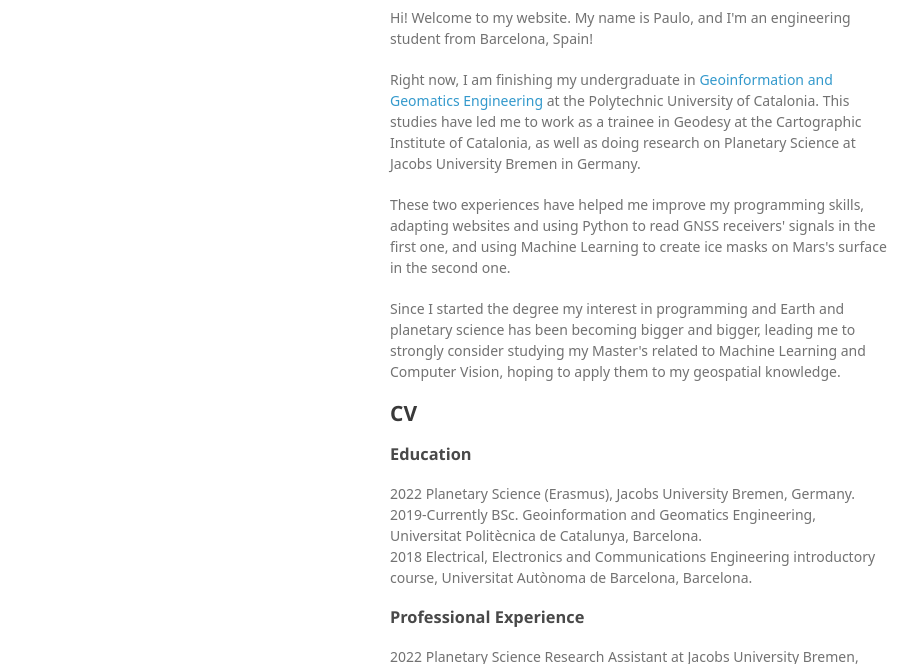
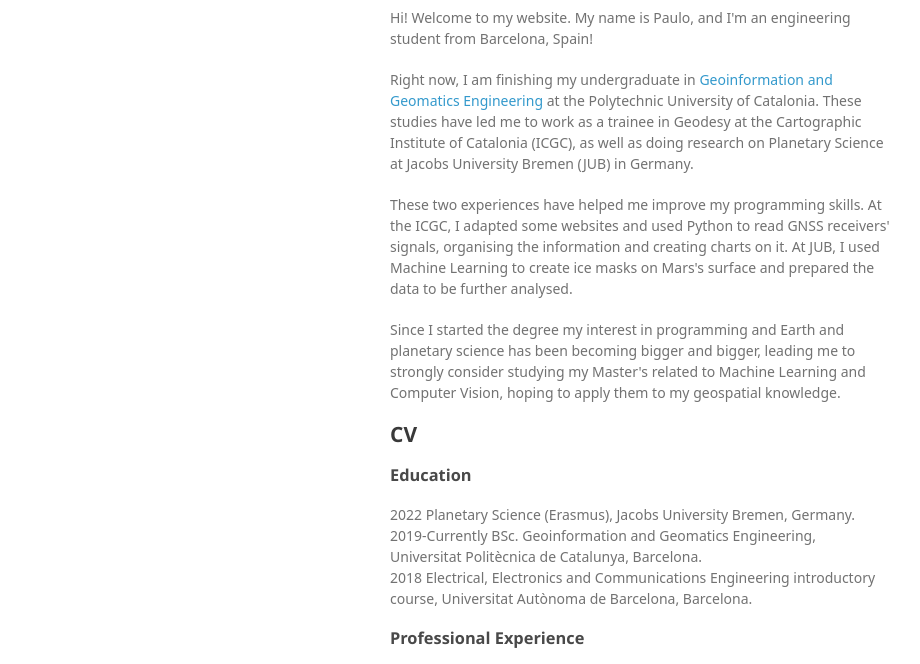
Before and after one commit to paulodeurmeneta/paulodeurmeneta.github.io, a plain HTML site: page index.html in a window 1280 px wide. Shown: the part 94-758 px from the top of the page, without its empty margins (180-1100 px from the left). Drawn offline with Linux system fonts and the light colour scheme; a web font is replaced by a local one.

Commit message:
Add files via upload

```diff
--- a/index.html
+++ b/index.html
@@ -20,9 +20,9 @@
 
   <p>Hi! Welcome to my website. My name is Paulo, and I'm an engineering student from Barcelona, Spain!</p>
 
-  <p>Right now, I am finishing my undergraduate in <a href='https://epseb.upc.edu/en/the-studies/gegg/gegg?set_language=en'>Geoinformation and Geomatics Engineering</a> at the Polytechnic University of Catalonia. This studies have led me to work as a trainee in Geodesy at the Cartographic Institute of Catalonia, as well as doing research on Planetary Science at Jacobs University Bremen in Germany.</p>
+  <p>Right now, I am finishing my undergraduate in <a href='https://epseb.upc.edu/en/the-studies/gegg/gegg?set_language=en'>Geoinformation and Geomatics Engineering</a> at the Polytechnic University of Catalonia. These studies have led me to work as a trainee in Geodesy at the Cartographic Institute of Catalonia (ICGC), as well as doing research on Planetary Science at Jacobs University Bremen (JUB) in Germany.</p>
 
-  <p>These two experiences have helped me improve my programming skills, adapting websites and using Python to read GNSS receivers' signals in the first one, and using Machine Learning to create ice masks on Mars's surface in the second one.</p>
+  <p>These two experiences have helped me improve my programming skills. At the ICGC, I adapted some websites and used Python to read GNSS receivers' signals, organising the information and creating charts on it. At JUB, I used Machine Learning to create ice masks on Mars's surface and prepared the data to be further analysed.</p>
 
   <p>Since I started the degree my interest in programming and Earth and planetary science has been becoming bigger and bigger, leading me to strongly consider studying my Master's related to Machine Learning and Computer Vision, hoping to apply them to my geospatial knowledge.</p>
 
```
